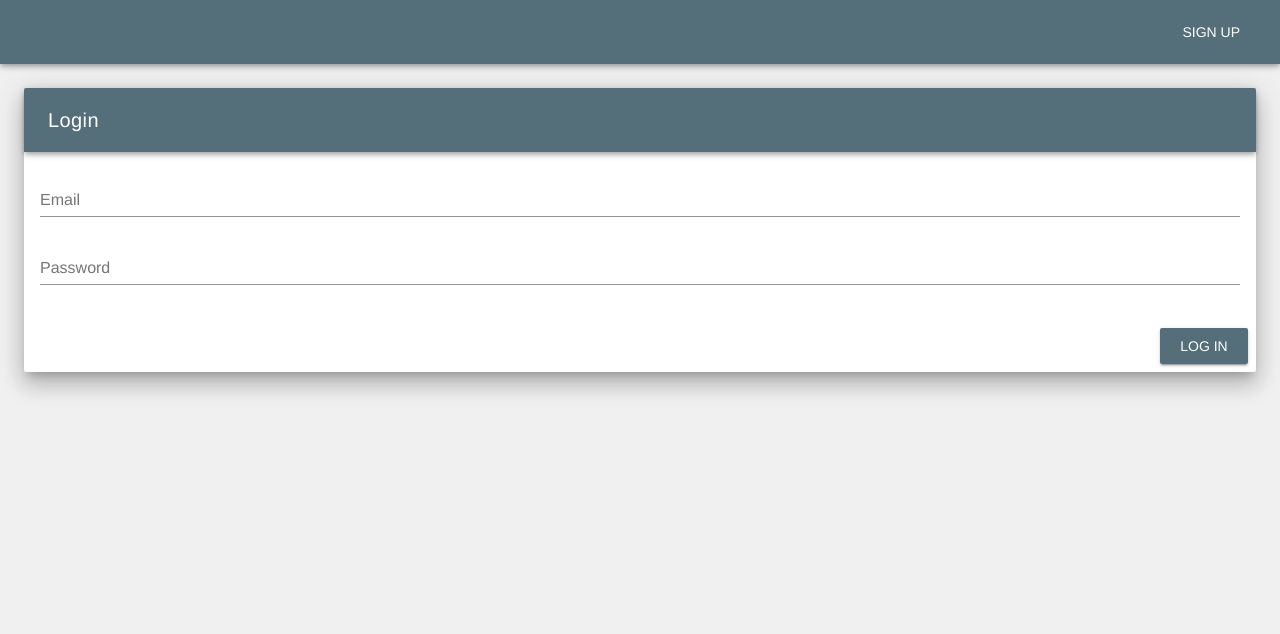
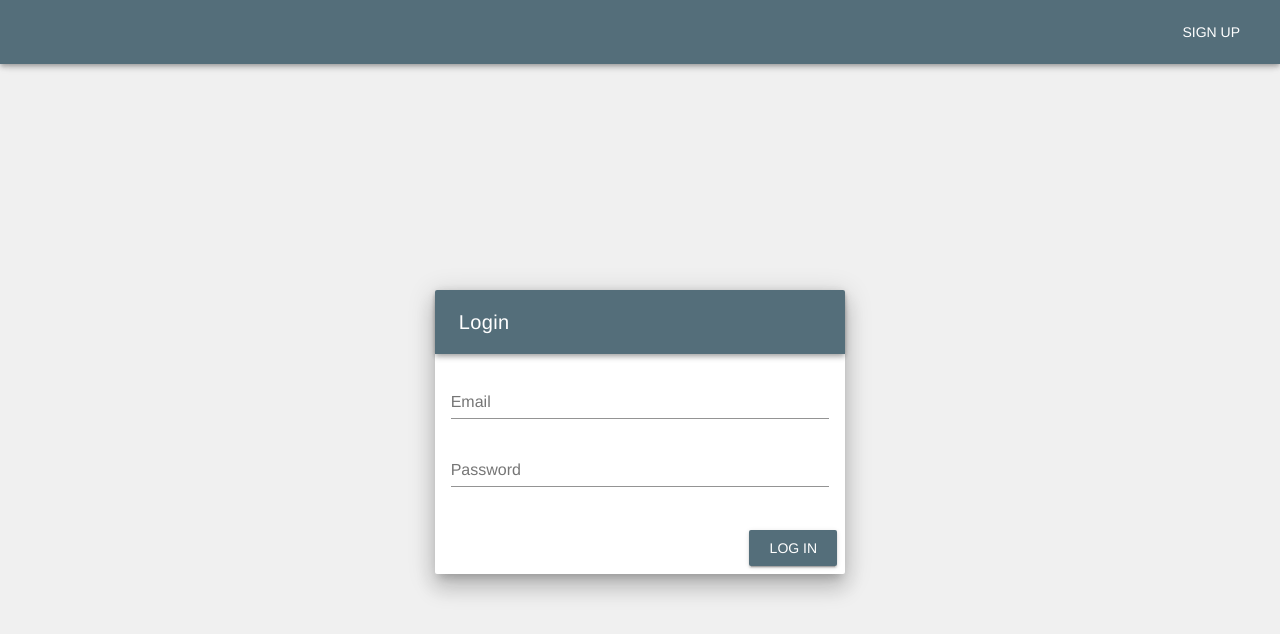
Before and after one commit to MLjungg/VotesClient, a Vue app: page /#/login in a window 1280 px wide. Shown: the top 634 px of the page. Built offline with nearby package versions, Linux system fonts and the light colour scheme; what vue-cookies would draw is missing.

Commit message:
increased video size

```diff
--- a/src/components/Login.vue
+++ b/src/components/Login.vue
@@ -7,9 +7,9 @@
       </v-toolbar-items>
     </v-toolbar>
     <v-content>
-      <v-container fluid>
+      <v-container fluid fill-height>
         <v-layout align-center justify-center>
-          <v-flex xs12 sm8 md4 lg12 xl12>
+          <v-flex xs12 sm8 md4 lg4 xl10>
             <v-card class="elevation-14">
               <v-toolbar dark color="blue-grey darken-1">
                 <v-toolbar-title>Login</v-toolbar-title>
```
